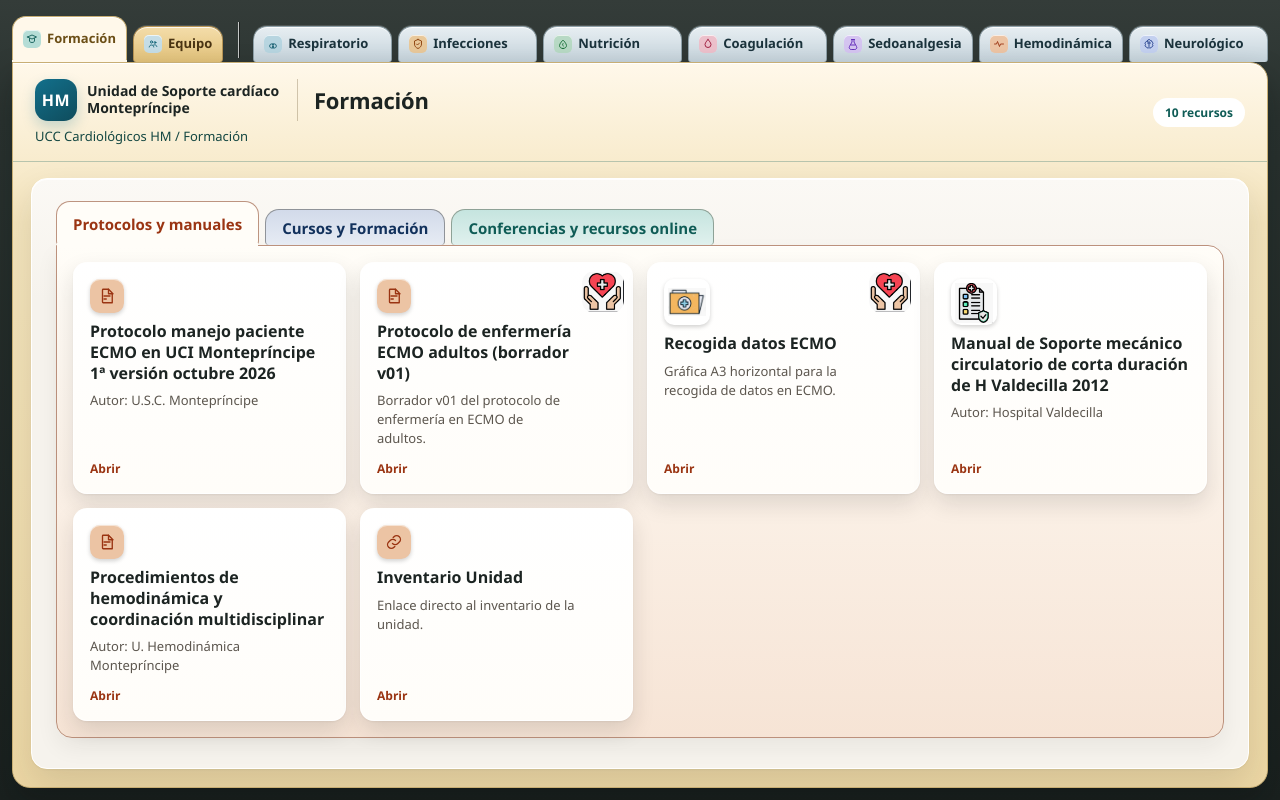
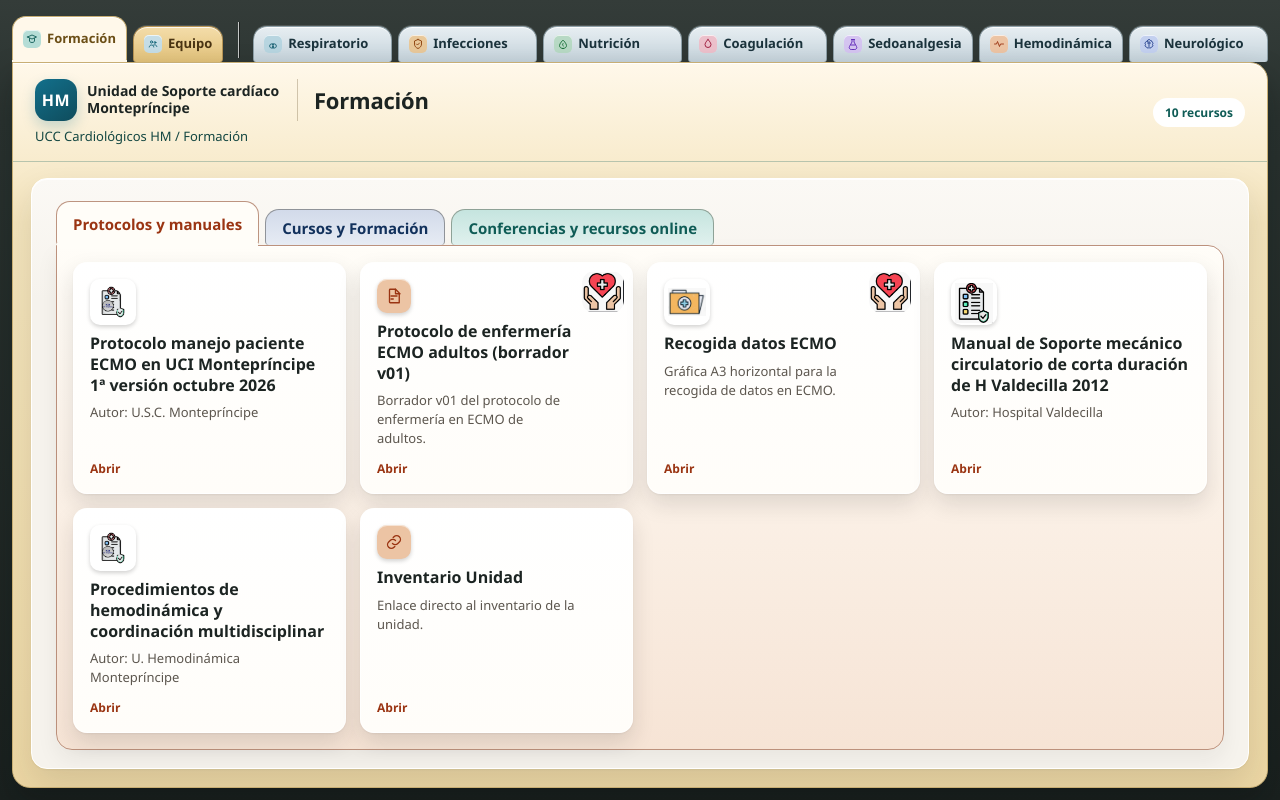
Before and after one commit to jrodagu-star/UCCC, a plain HTML site: page app/index.html in a window 1280 px wide. Drawn offline with Linux system fonts and the light colour scheme.

Commit message:
Añade el icono HM a dos protocolos de Montepríncipe.
Lo aplica al protocolo de manejo ECMO y a los procedimientos de hemodinámica.

Co-authored-by: jrodagu-star <jrodagu-star@users.noreply.github.com>

```diff
--- a/app/app.js
+++ b/app/app.js
@@ -417,6 +417,7 @@ const SECTIONS = [
         group: 'protocolos',
         title: 'Protocolo manejo paciente ECMO en UCI Montepríncipe 1ª versión octubre 2026',
         description: 'Autor: U.S.C. Montepríncipe',
+        icon: '../assets/formacion/ecmo/icono-protocolo-hm.png',
         parts: [
           {
             id: 'documento',
@@ -481,6 +482,7 @@ const SECTIONS = [
         group: 'protocolos',
         title: 'Procedimientos de hemodinámica y coordinación multidisciplinar',
         description: 'Autor: U. Hemodinámica Montepríncipe',
+        icon: '../assets/formacion/ecmo/icono-protocolo-hm.png',
         parts: [
           {
             id: 'documento',
--- a/app/index.html
+++ b/app/index.html
@@ -52,6 +52,6 @@
       <div class="viewer" id="viewer"></div>
     </main>
   </div>
-  <script src="app.js?v=20261115e"></script>
+  <script src="app.js?v=20261115f"></script>
 </body>
 </html>
```
Also changed, not shown: assets/formacion/ecmo/icono-protocolo-hm.png (added).
